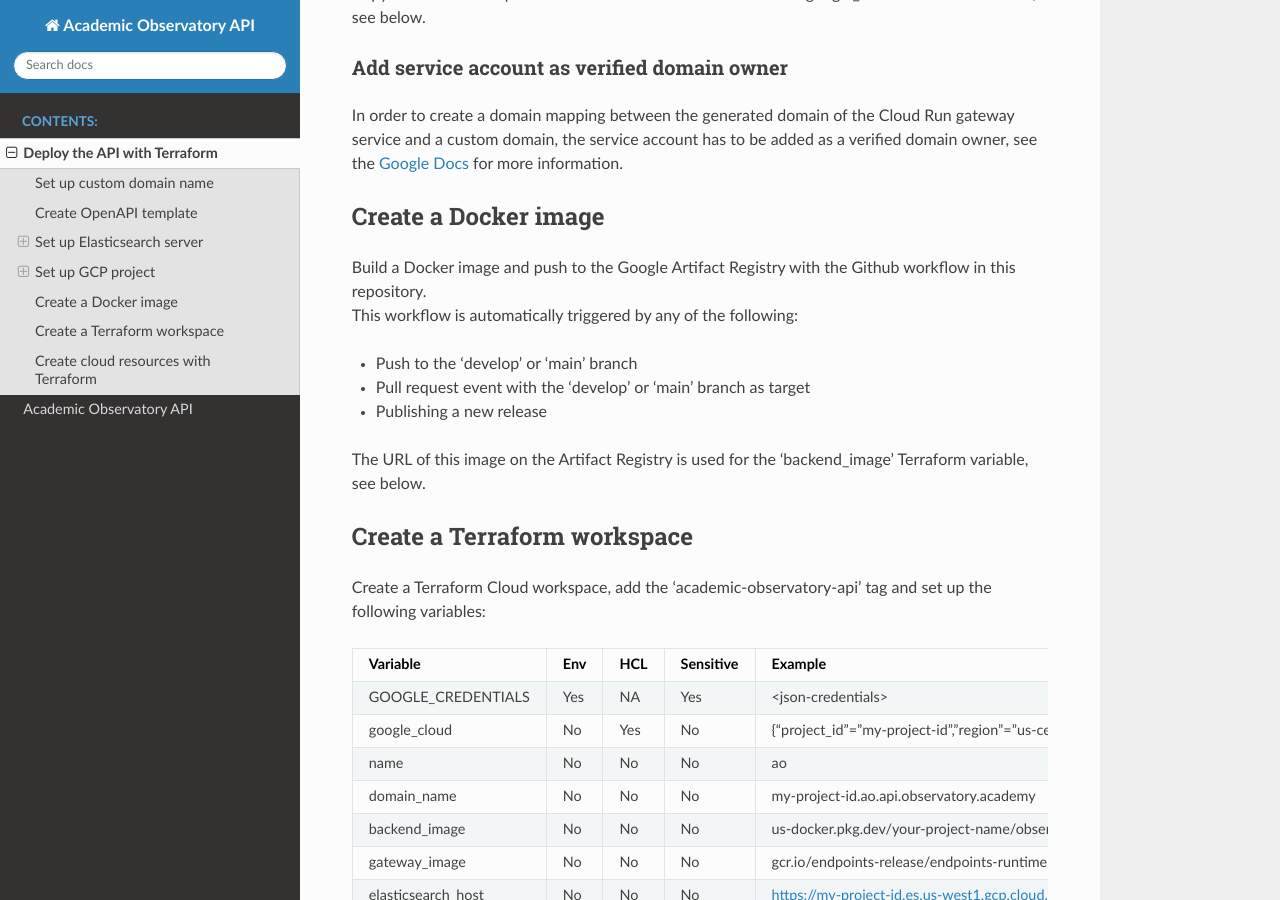
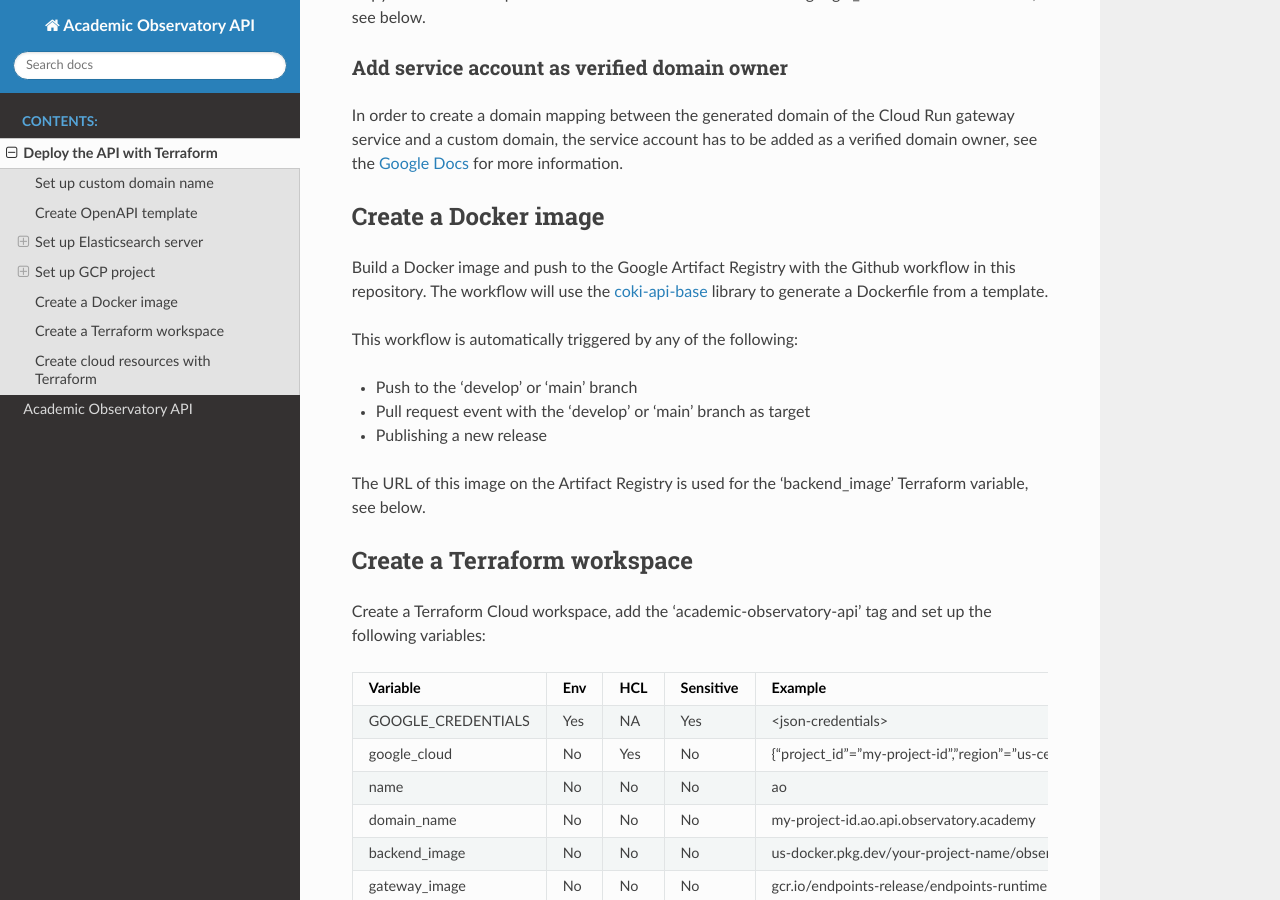
Before and after one commit to The-Academic-Observatory/academic-observatory-api, a Sphinx documentation site: the page built from docs/deploy_terraform.md, in a window 1280 px wide and 900 px high, scrolled down 2278 px. Built offline with Sphinx 7.4.7 and the Read the Docs theme 2.0.0, drawn with Linux system fonts in a browser that asks for light colours; pages that are not in the unit, such as notebooks, are missing from menus.

Commit message:
Add info on docker build

```diff
--- a/docs/deploy_terraform.md
+++ b/docs/deploy_terraform.md
@@ -94,6 +94,9 @@
 
 ## Create a Docker image
 Build a Docker image and push to the Google Artifact Registry with the Github workflow in this repository.
+The workflow will use the [coki-api-base](https://github.com/The-Academic-Observatory/coki-api-base) library to
+generate a Dockerfile from a template.
+
 This workflow is automatically triggered by any of the following:
 - Push to the 'develop' or 'main' branch
 - Pull request event with the 'develop' or 'main' branch as target
```
